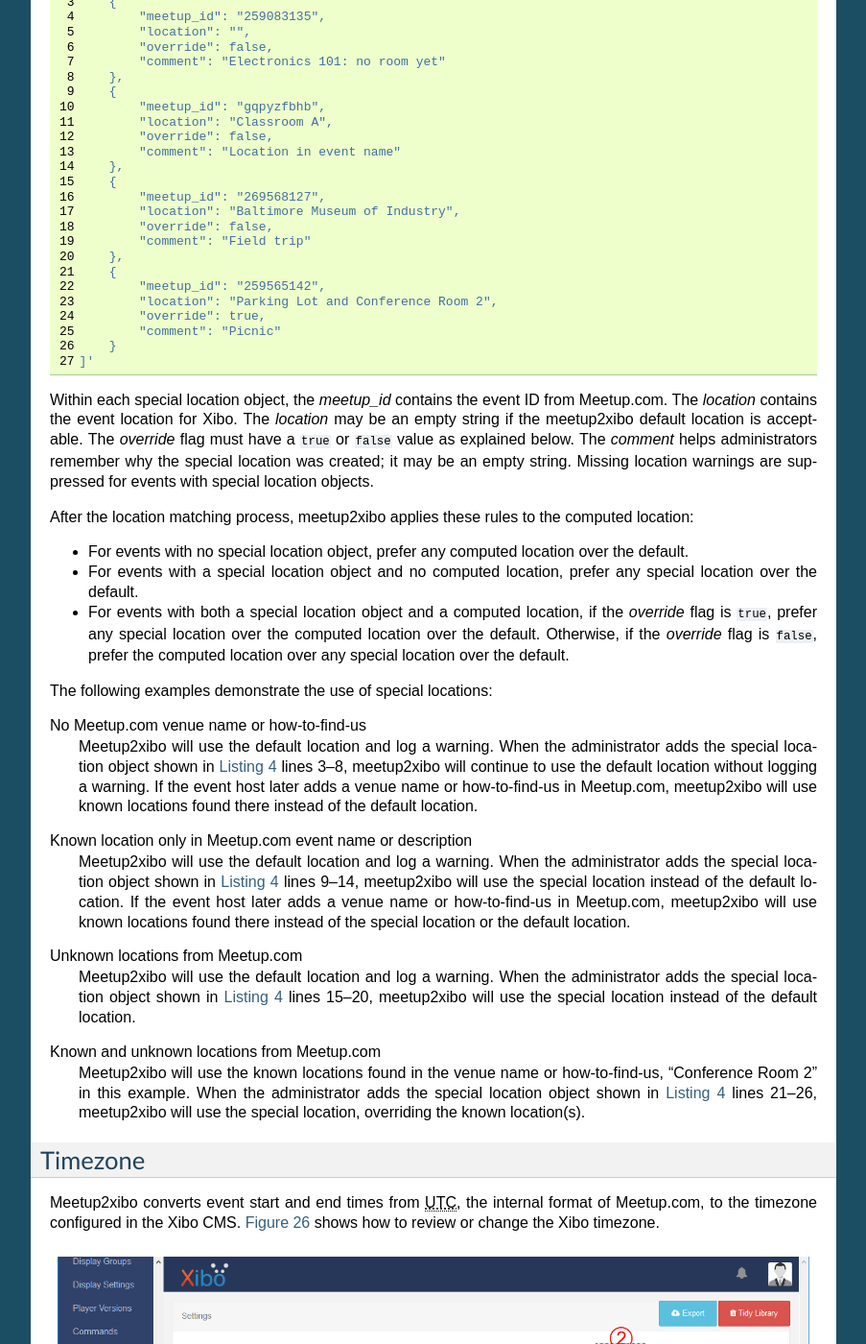
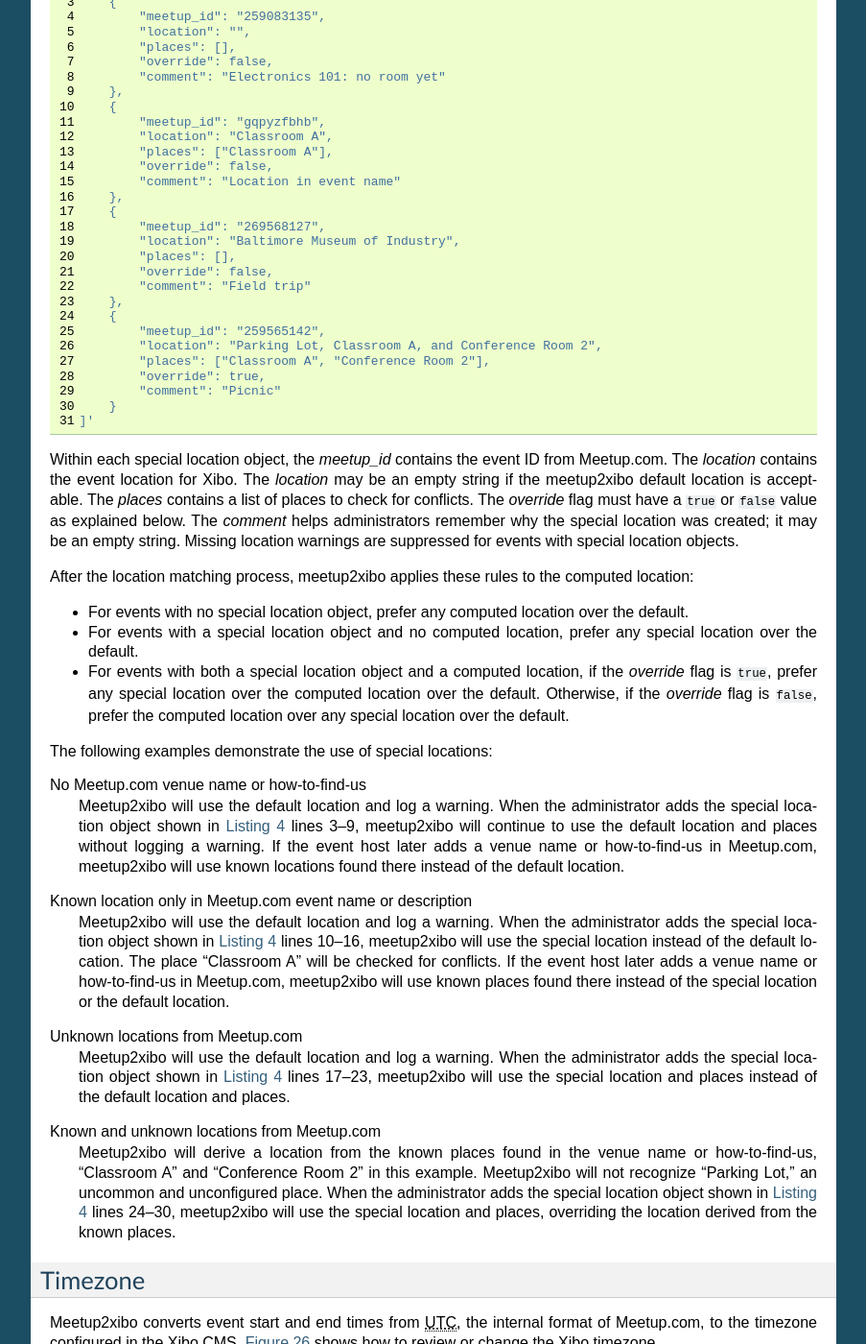
Before and after one commit to jshprentz/meetup2xibo, a Sphinx documentation site: the page built from docs/user-manual/configuration.rst, in a window 1280 px wide and 1400 px high, scrolled down 3964 px. Shown: the whole window at 96% size, without its empty margins (198-1101 px from the left). Built offline with Sphinx 7.4.7, drawn with Linux system fonts in a browser that asks for light colours.

Commit message:
Add places to special locations.

```diff
--- a/docs/user-manual/configuration.rst
+++ b/docs/user-manual/configuration.rst
@@ -289,24 +289,28 @@
        {
            "meetup_id": "259083135",
            "location": "",
+	   "places": [],
            "override": false,
            "comment": "Electronics 101: no room yet"
        },
        {
            "meetup_id": "gqpyzfbhb",
            "location": "Classroom A",
+	   "places": ["Classroom A"],
            "override": false,
            "comment": "Location in event name"
        },
        {
            "meetup_id": "269568127",
            "location": "Baltimore Museum of Industry",
+	   "places": [],
            "override": false,
            "comment": "Field trip"
        },
        {
            "meetup_id": "259565142",
-           "location": "Parking Lot and Conference Room 2",
+           "location": "Parking Lot, Classroom A, and Conference Room 2",
+	   "places": ["Classroom A", "Conference Room 2"],
            "override": true,
            "comment": "Picnic"
        }
@@ -317,6 +321,7 @@
 The :mailheader:`location` contains the event location for Xibo.
 The :mailheader:`location` may be an empty string if the meetup2xibo default
 location is acceptable.
+The :mailheader:`places` contains a list of places to check for conflicts.
 The :mailheader:`override` flag must have a ``true`` or ``false`` value as
 explained below.
 The :mailheader:`comment` helps administrators remember why the special
@@ -344,9 +349,9 @@
 No Meetup.com venue name or how-to-find-us
    Meetup2xibo will use the default location and log a warning.
    When the administrator adds the special location object shown in
-   :numref:`Listing %s <special-locations-config-example>` lines 3--8,
-   meetup2xibo will continue to use the default location without logging a
-   warning.
+   :numref:`Listing %s <special-locations-config-example>` lines 3--9,
+   meetup2xibo will continue to use the default location and places without
+   logging a warning.
    If the event host later adds a venue name or how-to-find-us in Meetup.com,
    meetup2xibo will use known locations found there instead of the default
    location.
@@ -354,24 +359,30 @@
 Known location only in Meetup.com event name or description
    Meetup2xibo will use the default location and log a warning.
    When the administrator adds the special location object shown in
-   :numref:`Listing %s <special-locations-config-example>` lines 9--14,
+   :numref:`Listing %s <special-locations-config-example>` lines 10--16,
    meetup2xibo will use the special location instead of the default location.
+   The place "Classroom A" will be checked for conflicts.
    If the event host later adds a venue name or how-to-find-us in Meetup.com,
-   meetup2xibo will use known locations found there instead of the special
+   meetup2xibo will use known places found there instead of the special
    location or the default location.
 
 Unknown locations from Meetup.com
    Meetup2xibo will use the default location and log a warning.
    When the administrator adds the special location object shown in
-   :numref:`Listing %s <special-locations-config-example>` lines 15--20,
-   meetup2xibo will use the special location instead of the default location.
+   :numref:`Listing %s <special-locations-config-example>` lines 17--23,
+   meetup2xibo will use the special location and places instead of the default
+   location and places.
 
 Known and unknown locations from Meetup.com
-   Meetup2xibo will use the known locations found in the venue name or
-   how-to-find-us, "Conference Room 2" in this example.
+   Meetup2xibo will derive a location from the known places found in the venue
+   name or how-to-find-us, "Classroom A" and "Conference Room 2" in this
+   example.
+   Meetup2xibo will not recognize "Parking Lot," an uncommon and unconfigured
+   place.
    When the administrator adds the special location object shown in
-   :numref:`Listing %s <special-locations-config-example>` lines 21--26,
-   meetup2xibo will use the special location, overriding the known location(s).
+   :numref:`Listing %s <special-locations-config-example>` lines 24--30,
+   meetup2xibo will use the special location and places, overriding the
+   location derived from the known places.
 
 
 Timezone
```
Also changed, not shown: docs/man/meetup2xibo.rst (+7 -2 lines), 4 other files.
